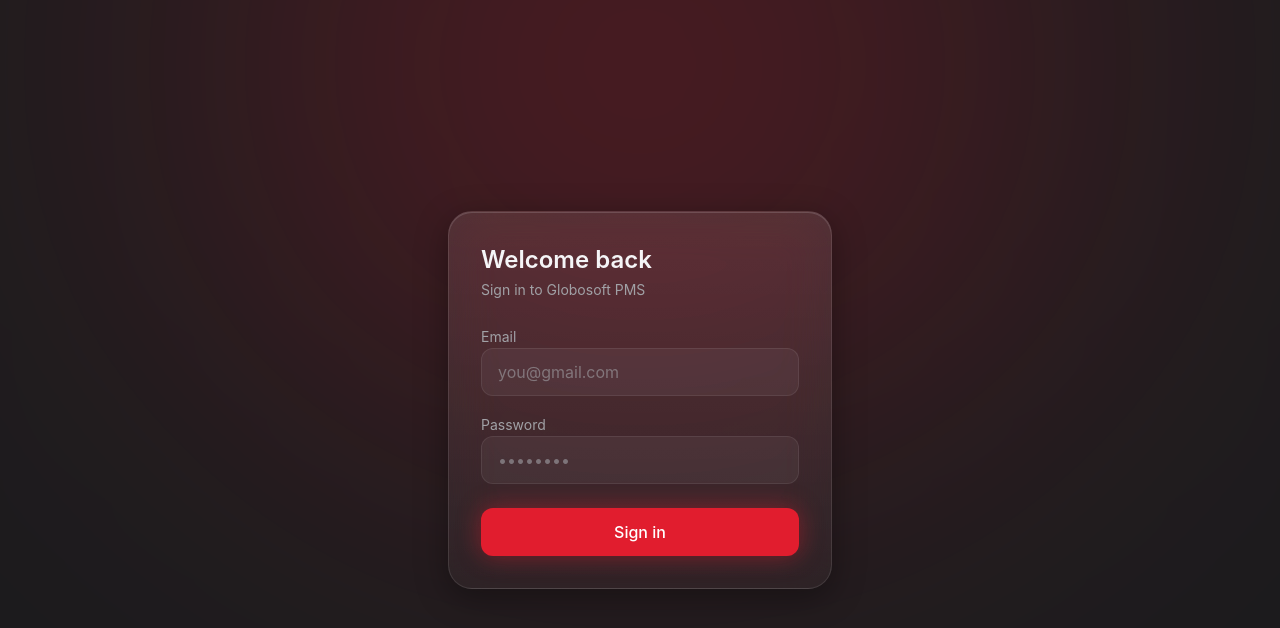
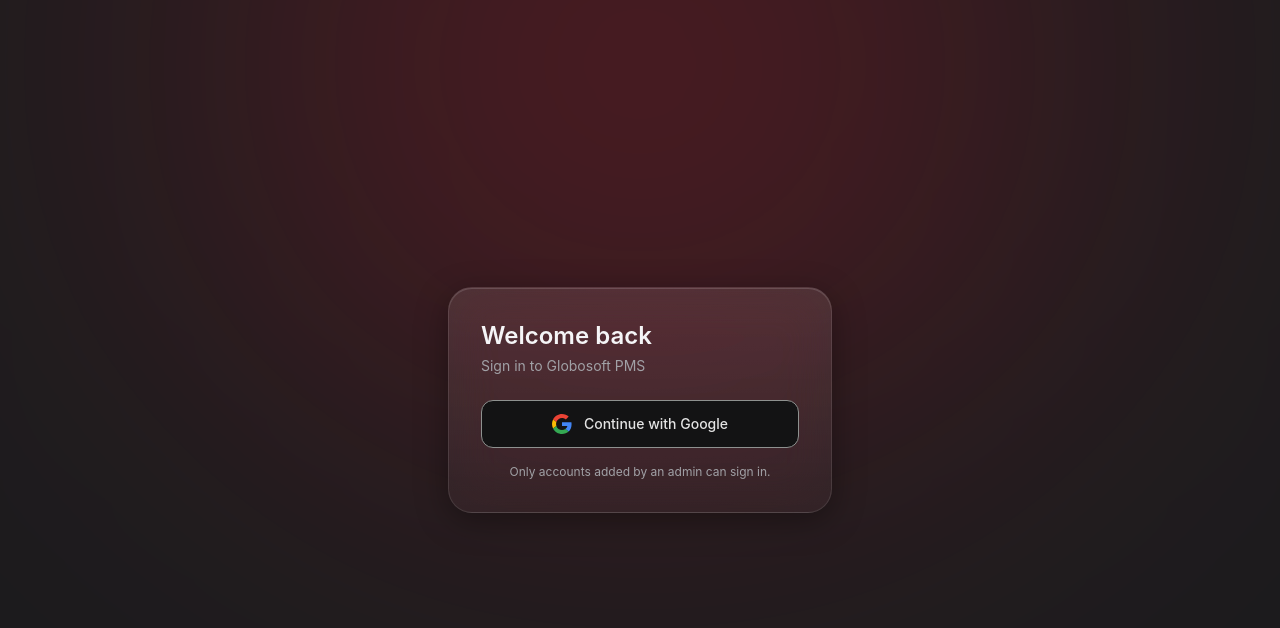
Before and after one commit to noufalkdlr/globosoft-pms-web, a React (Vite) app: page /login in a window 1280 px wide. Shown: the top 628 px of the page. Built offline with nearby package versions, Linux system fonts and the light colour scheme.

Commit message:
feat: replace email/password login with Google sign-in demo and 2-team dummy data

```diff
--- /dev/null
+++ b/src/components/ui/GoogleButton.tsx
@@ -0,0 +1,62 @@
+import type { ButtonHTMLAttributes } from "react";
+import { LoaderCircle } from "lucide-react";
+
+import { cn } from "../../utils/cn";
+
+// Google's official 4-color "G" mark
+function GoogleLogo() {
+  return (
+    <svg width={20} height={20} viewBox="0 0 48 48" aria-hidden="true">
+      <path
+        fill="#EA4335"
+        d="M24 9.5c3.54 0 6.71 1.22 9.21 3.6l6.85-6.85C35.9 2.38 30.47 0 24 0 14.62 0 6.51 5.38 2.56 13.22l7.98 6.19C12.43 13.72 17.74 9.5 24 9.5z"
+      />
+      <path
+        fill="#4285F4"
+        d="M46.98 24.55c0-1.57-.15-3.09-.38-4.55H24v9.02h12.94c-.58 2.9-2.26 5.36-4.78 7.18l7.73 6c4.51-4.18 7.09-10.36 7.09-17.65z"
+      />
+      <path
+        fill="#FBBC05"
+        d="M10.53 28.59c-.48-1.45-.76-2.99-.76-4.59s.27-3.14.76-4.59l-7.98-6.19C.92 16.46 0 20.12 0 24c0 3.88.92 7.54 2.56 10.78l7.97-6.19z"
+      />
+      <path
+        fill="#34A853"
+        d="M24 48c6.48 0 11.93-2.13 15.89-5.81l-7.73-6c-2.15 1.45-4.92 2.3-8.16 2.3-6.26 0-11.57-4.22-13.47-9.91l-7.98 6.19C6.51 42.62 14.62 48 24 48z"
+      />
+    </svg>
+  );
+}
+
+interface GoogleButtonProps extends ButtonHTMLAttributes<HTMLButtonElement> {
+  loading?: boolean;
+}
+
+// Follows Google's "dark" button theme (colors are mandated by their brand
+// guidelines), which also fits this app's dark surfaces.
+export function GoogleButton({
+  loading,
+  disabled,
+  className,
+  ...props
+}: GoogleButtonProps) {
+  return (
+    <button
+      type="button"
+      // Block clicks while signing in to prevent double submits
+      disabled={disabled || loading}
+      className={cn(
+        "inline-flex h-12 w-full items-center justify-center gap-3 rounded-xl border border-[#8e918f] bg-[#131314] px-6 text-sm font-medium text-[#e3e3e3] transition",
+        "hover:bg-[#1f1f21] disabled:cursor-not-allowed disabled:opacity-60",
+        className,
+      )}
+      {...props}
+    >
+      {loading ? (
+        <LoaderCircle className="size-5 animate-spin" aria-hidden="true" />
+      ) : (
+        <GoogleLogo />
+      )}
+      Continue with Google
+    </button>
+  );
+}
--- /dev/null
+++ b/src/features/auth/api/googleAuthApi.ts
@@ -0,0 +1,31 @@
+import type { GoogleLoginRequest, LoginResponse } from "../types/authTypes";
+import {
+  fakeApiError,
+  resolveDummyUser,
+  wait,
+  writeSession,
+} from "./dummyAuth";
+
+// DUMMY IMPLEMENTATION. In the dummy flow `credential` is simply the chosen
+// account's email. When the FastAPI backend is ready, replace the body with:
+//
+//   const response = await api.post<LoginResponse>(AUTH_ENDPOINTS.google, payload);
+//   return response.data;
+export async function googleAuthApi(
+  payload: GoogleLoginRequest,
+): Promise<LoginResponse> {
+  await wait(700);
+
+  const user = resolveDummyUser(payload.credential);
+
+  if (!user) {
+    throw fakeApiError(
+      403,
+      "Your account hasn't been added yet. Ask an admin to add you.",
+    );
+  }
+
+  writeSession(user);
+
+  return { user };
+}
--- /dev/null
+++ b/src/features/auth/components/AccountChooser.tsx
@@ -0,0 +1,71 @@
+import { UserRound } from "lucide-react";
+
+import { Avatar } from "../../../components/ui/Avatar";
+import { Button } from "../../../components/ui/Button";
+import { DEMO_ACCOUNTS, NOT_ADDED_EMAIL } from "../api/dummyAuth";
+
+interface AccountChooserProps {
+  onSelect: (email: string) => void;
+  onCancel: () => void;
+}
+
+const ROW_CLASS =
+  "flex w-full items-center gap-3 rounded-2xl px-3 py-2.5 text-left transition hover:bg-white/5";
+
+// TEMPORARY: imitates Google's "Choose an account" screen so the login flow
+// can be demoed before the real Google button is connected. Replace with the
+// real Google sign-in button (and delete this file) when the backend is ready.
+export function AccountChooser({ onSelect, onCancel }: AccountChooserProps) {
+  return (
+    <div className="mt-6">
+      <p className="text-sm font-medium">Choose an account</p>
+      <p className="mt-0.5 text-xs text-muted-foreground">
+        Demo accounts, no real Google sign-in yet
+      </p>
+
+      <ul className="mt-3 space-y-1">
+        {DEMO_ACCOUNTS.map((account) => (
+          <li key={account.id}>
+            <button
+              type="button"
+              className={ROW_CLASS}
+              onClick={() => onSelect(account.email)}
+            >
+              <Avatar name={account.name} size="sm" />
+              <span className="min-w-0">
+                <span className="block truncate text-sm">{account.name}</span>
+                <span className="block truncate text-xs text-muted-foreground">
+                  {account.email}
+                </span>
+              </span>
+            </button>
+          </li>
+        ))}
+
+        <li>
+          <button
+            type="button"
+            className={ROW_CLASS}
+            onClick={() => onSelect(NOT_ADDED_EMAIL)}
+          >
+            <span className="grid size-8 shrink-0 place-items-center rounded-full border border-border text-muted-foreground">
+              <UserRound className="size-4" aria-hidden="true" />
+            </span>
+            <span className="min-w-0">
+              <span className="block truncate text-sm">
+                Use another account
+              </span>
+              <span className="block truncate text-xs text-muted-foreground">
+                Not added by an admin
+              </span>
+            </span>
+          </button>
+        </li>
+      </ul>
+
+      <Button variant="ghost" fullWidth className="mt-3" onClick={onCancel}>
+        Cancel
+      </Button>
+    </div>
+  );
+}
--- a/src/features/auth/components/LoginContent.tsx
+++ b/src/features/auth/components/LoginContent.tsx
@@ -1,49 +1,20 @@
-import { useState, type FormEvent } from "react";
+import { useState } from "react";
 
 import { GlowBackground } from "../../../components/layout/GlowBackground";
 import { GlassCard } from "../../../components/ui/GlassCard";
-import { Input } from "../../../components/ui/Input";
-import { Button } from "../../../components/ui/Button";
+import { GoogleButton } from "../../../components/ui/GoogleButton";
 import { getErrorMessage } from "../../../lib/api/errors";
-import { useLogin } from "../hooks/useLogin";
-
-const EMAIL_REGEX = /^[^\s@]+@[^\s@]+\.[^\s@]+$/;
+import { useGoogleAuth } from "../hooks/useGoogleAuth";
+import { AccountChooser } from "./AccountChooser";
 
 export function LoginContent() {
-  const [email, setEmail] = useState("");
-  const [password, setPassword] = useState("");
-  const [emailTouched, setEmailTouched] = useState(false);
-  const [passwordTouched, setPasswordTouched] = useState(false);
+  const [isChoosing, setIsChoosing] = useState(false);
 
-  const loginMutation = useLogin();
+  const googleAuth = useGoogleAuth();
 
-  const trimmedEmail = email.trim();
-  const isEmailValid = EMAIL_REGEX.test(trimmedEmail);
-  const isPasswordValid = password.length > 0;
-
-  const emailError =
-    emailTouched && !isEmailValid ? "Enter a valid email address." : undefined;
-  const passwordError =
-    passwordTouched && !isPasswordValid ? "Enter your password." : undefined;
-
-  // Hide a previous server error as soon as the user starts editing again
-  function clearServerError() {
-    if (loginMutation.isError) {
-      loginMutation.reset();
-    }
-  }
-
-  function handleSubmit(e: FormEvent) {
-    e.preventDefault();
-
-    setEmailTouched(true);
-    setPasswordTouched(true);
-
-    if (!isEmailValid || !isPasswordValid) {
-      return;
-    }
-
-    loginMutation.mutate({ email: trimmedEmail, password });
+  function handleSelect(credential: string) {
+    setIsChoosing(false);
+    googleAuth.mutate({ credential });
   }
 
   return (
@@ -54,50 +25,32 @@
           Sign in to Globosoft PMS
         </p>
 
-        <form onSubmit={handleSubmit} noValidate className="mt-6 space-y-4">
-          <Input
-            label="Email"
-            type="email"
-            name="email"
-            autoComplete="email"
-            placeholder="you@gmail.com"
-            value={email}
-            error={emailError}
-            onChange={(e) => {
-              setEmail(e.target.value);
-              clearServerError();
-            }}
-            onBlur={() => setEmailTouched(true)}
+        {isChoosing ? (
+          <AccountChooser
+            onSelect={handleSelect}
+            onCancel={() => setIsChoosing(false)}
           />
-          <Input
-            label="Password"
-            type="password"
-            name="password"
-            autoComplete="current-password"
-            placeholder="••••••••"
-            value={password}
-            error={passwordError}
-            onChange={(e) => {
-              setPassword(e.target.value);
-              clearServerError();
-            }}
-          />
+        ) : (
+          <div className="mt-6 space-y-4">
+            <GoogleButton
+              loading={googleAuth.isPending}
+              onClick={() => {
+                googleAuth.reset();
+                setIsChoosing(true);
+              }}
+            />
 
-          {loginMutation.isError && (
-            <p role="alert" className="text-sm text-destructive">
-              {getErrorMessage(loginMutation.error)}
+            {googleAuth.isError && (
+              <p role="alert" className="text-sm text-destructive">
+                {getErrorMessage(googleAuth.error)}
+              </p>
+            )}
+
+            <p className="text-center text-xs text-muted-foreground">
+              Only accounts added by an admin can sign in.
             </p>
-          )}
-
-          <Button
-            type="submit"
-            fullWidth
-            loading={loginMutation.isPending}
-            className="mt-2"
-          >
-            Sign in
-          </Button>
-        </form>
+          </div>
+        )}
       </GlassCard>
     </GlowBackground>
   );
--- a/src/features/auth/hooks/useLogin.ts
+++ b/src/features/auth/hooks/useGoogleAuth.ts
@@ -3,16 +3,16 @@
 
 import { getHomeRoute } from "../../../lib/routes";
 import { useAuthStore } from "../../../stores/authStore";
-import { loginApi } from "../api/loginApi";
+import { googleAuthApi } from "../api/googleAuthApi";
 
-import type { LoginRequest, LoginResponse } from "../types/authTypes";
+import type { GoogleLoginRequest, LoginResponse } from "../types/authTypes";
 
-export function useLogin() {
+export function useGoogleAuth() {
   const navigate = useNavigate();
   const setUser = useAuthStore((state) => state.setUser);
 
-  return useMutation<LoginResponse, Error, LoginRequest>({
-    mutationFn: loginApi,
+  return useMutation<LoginResponse, Error, GoogleLoginRequest>({
+    mutationFn: googleAuthApi,
     onSuccess: ({ user }) => {
       setUser(user);
       navigate(getHomeRoute(user), { replace: true });
--- a/src/lib/api-client.ts
+++ b/src/lib/api-client.ts
@@ -39,10 +39,10 @@
   async (error: AxiosError) => {
     const originalRequest = error.config as RetryableRequestConfig | undefined;
 
-    // A 401 from login (wrong password) or from refresh itself must never
+    // A 401 from the Google login call or from refresh itself must never
     // trigger another refresh, otherwise the real error would be swallowed.
     const isAuthRequest =
-      originalRequest?.url === AUTH_ENDPOINTS.login ||
+      originalRequest?.url === AUTH_ENDPOINTS.google ||
       originalRequest?.url === AUTH_ENDPOINTS.refresh;
 
     if (
--- a/src/lib/api/endpoints.ts
+++ b/src/lib/api/endpoints.ts
@@ -2,7 +2,7 @@
 // definitions exactly, otherwise FastAPI answers with a 307 redirect.
 
 export const AUTH_ENDPOINTS = {
-  login: "/auth/login",
+  google: "/auth/google",
   logout: "/auth/logout",
   refresh: "/auth/refresh",
   me: "/auth/me",
```
Also changed, not shown: src/features/auth/api/dummyAuth.ts (+56 -52 lines), src/features/auth/api/loginApi.ts (deleted, +0 -24 lines), src/features/auth/types/authTypes.ts (+5 -3 lines).
